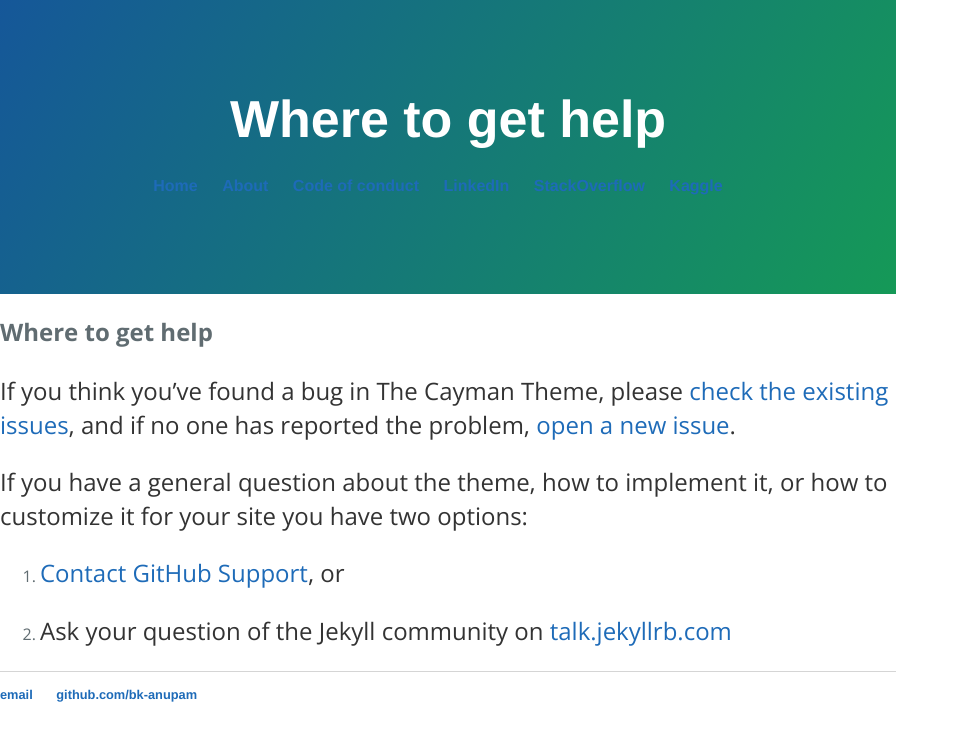
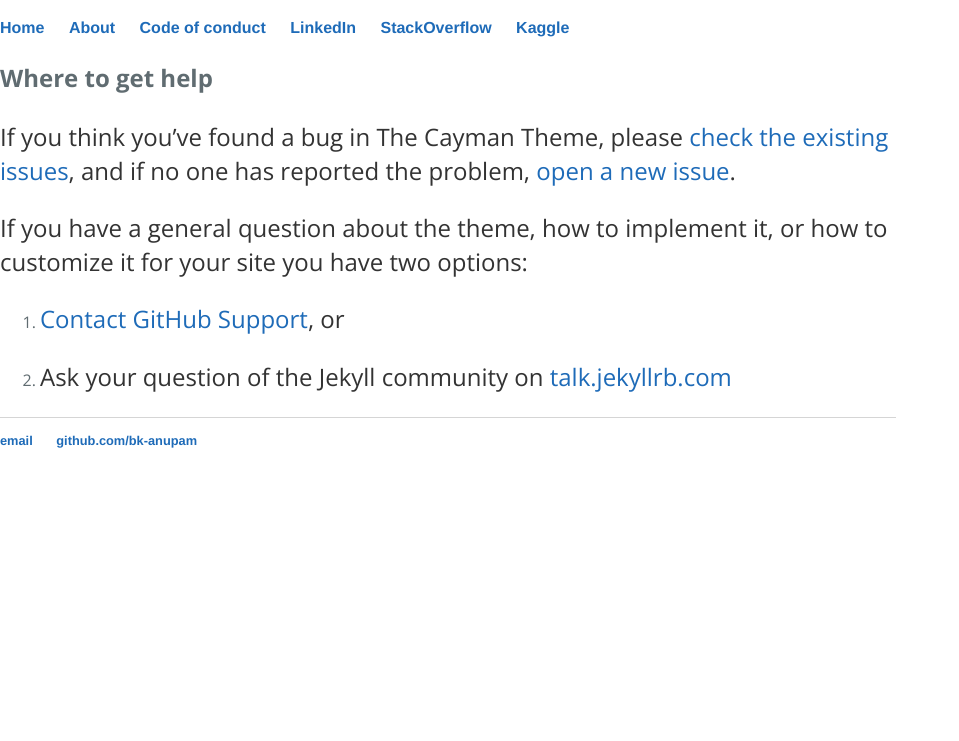
Before and after one commit to bk-anupam/bk-anupam.github.io, a Jekyll site: the page built from docs/SUPPORT.md, in a window 1280 px wide. Shown: the top 741 px of the page, without its empty margins (0-959 px from the left). Built offline with Jekyll 4.4.1, drawn with Linux system fonts in a browser that asks for light colours; our own code applies the rules of GitHub Pages for plain Markdown files.

Commit message:
Update default.html

```diff
--- a/_layouts/default.html
+++ b/_layouts/default.html
@@ -21,9 +21,6 @@
 			<link rel="stylesheet" href="{{ '/assets/css/style.css?v=' | append: site.github.build_revision | relative_url }}">
 		</head>
 		<body>
-			<a id="skip-to-content" href="#content">Skip to the content.</a>
-			<header class="page-header" role="banner">
-			  <h1 class="project-name">{{ page.title | default: site.title | default: site.github.repository_name }}</h1>
 		  <nav>
 				<ul>
 					<li><a href="/index.html">Home</a></li>
@@ -34,7 +31,6 @@
 					<li><a href="https://www.kaggle.com/bkanupam/">Kaggle</a></li>
 				</ul>
 			</nav>
-			</header>
 			<div class="container">
 
 			{{ content }}
```
Lines whose indentation alone changed are shown as unchanged.
